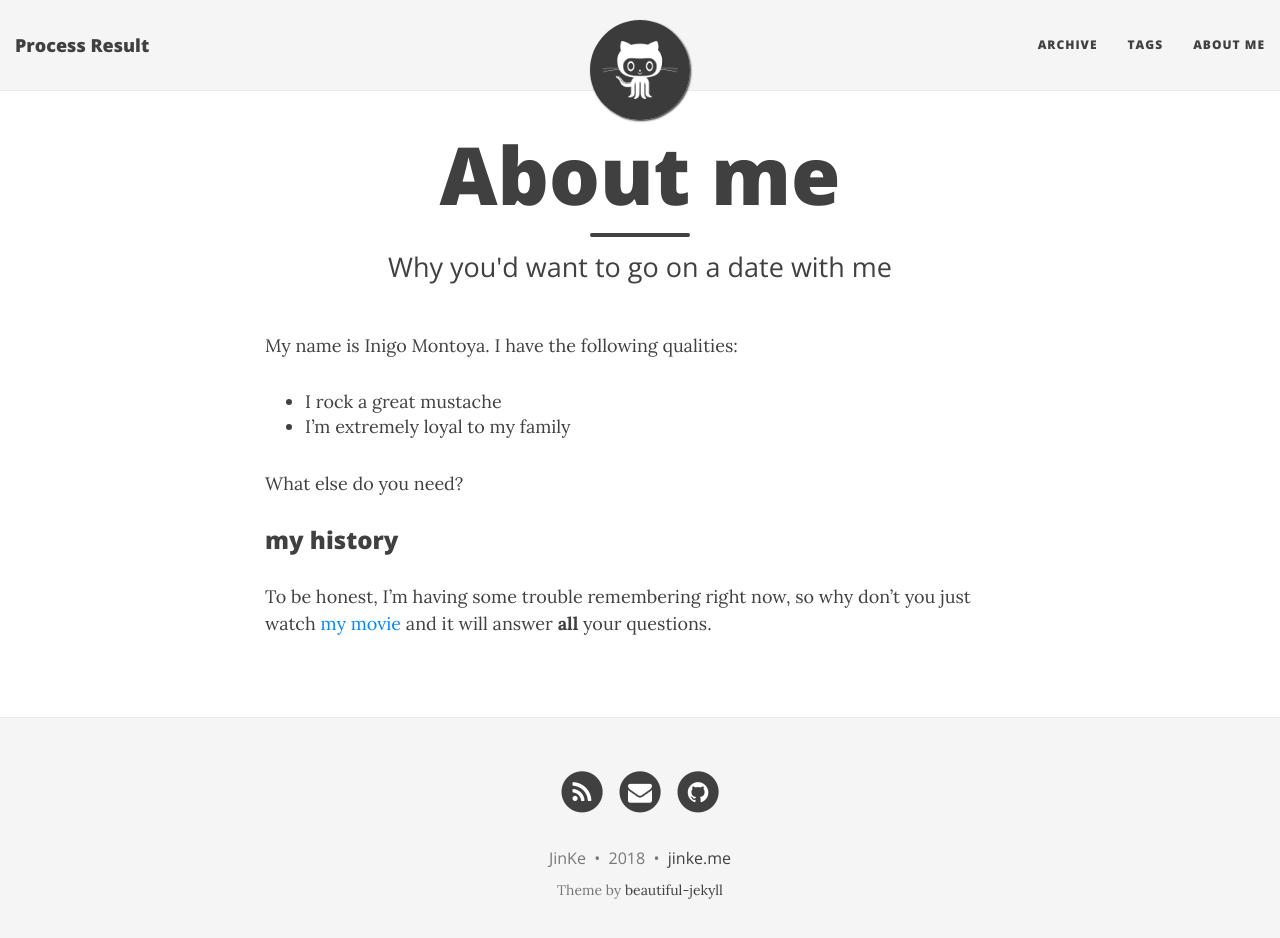
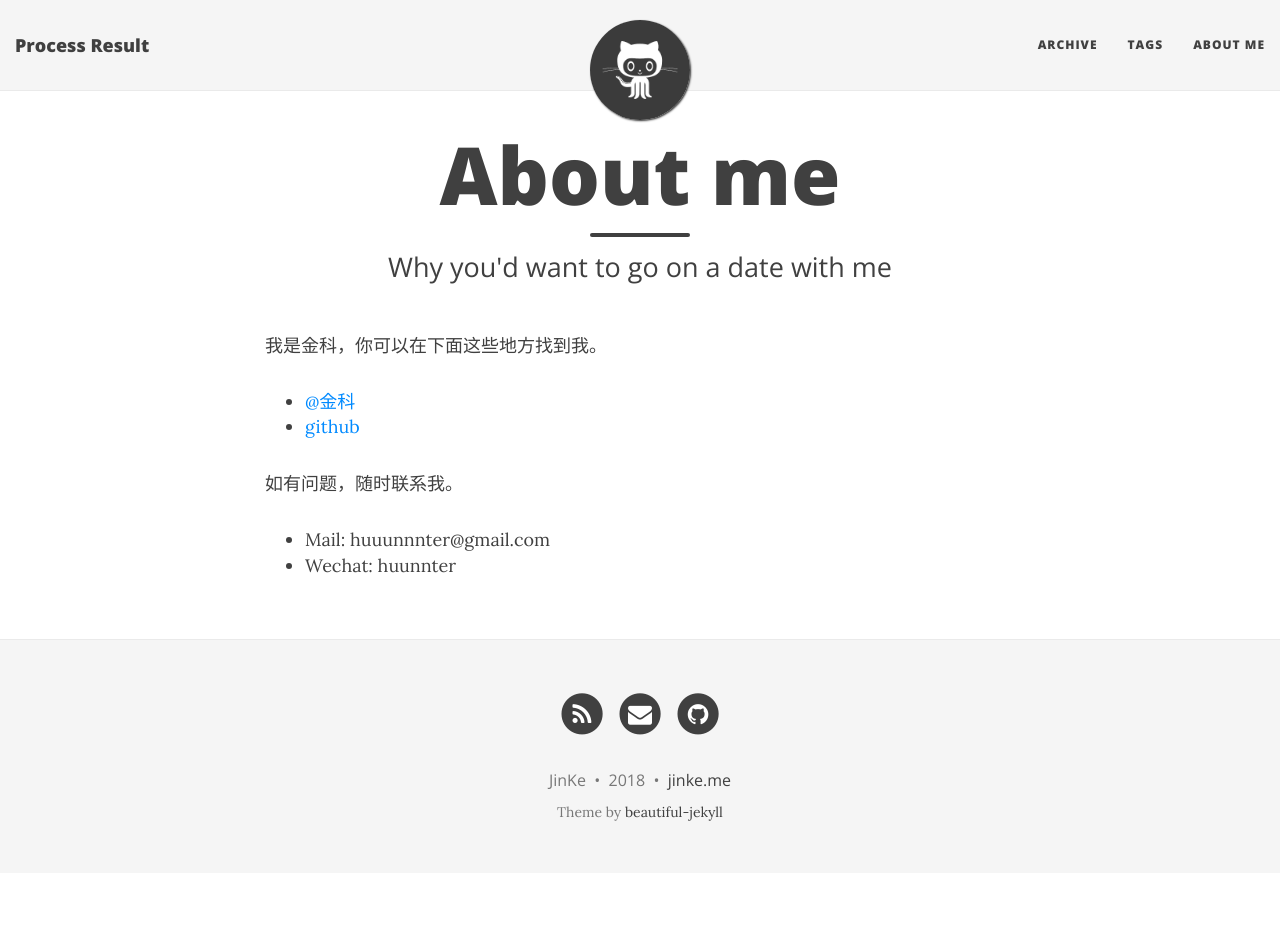
Before and after one commit to yichenluan/yichenluan.github.io, a Jekyll site: the page built from aboutme.md, in a window 1280 px wide and 951 px high. Shown: the top 938 px of the window. Built offline with Jekyll 4.4.1, drawn with Linux system fonts in a browser that asks for light colours; nearby versions of some CDN libraries.

Commit message:
fix abountme

```diff
--- a/aboutme.md
+++ b/aboutme.md
@@ -4,13 +4,12 @@ title: About me
 subtitle: Why you'd want to go on a date with me
 ---
 
-My name is Inigo Montoya. I have the following qualities:
+我是金科，你可以在下面这些地方找到我。
 
-- I rock a great mustache
-- I'm extremely loyal to my family
+- [@金科](http://weibo.com/u/3105994941)
+- [github](https://github.com/yichenluan/yichenluan.github.io)
 
-What else do you need?
+如有问题，随时联系我。
 
-### my history
-
-To be honest, I'm having some trouble remembering right now, so why don't you just watch [my movie](http://en.wikipedia.org/wiki/The_Princess_Bride_%28film%29) and it will answer **all** your questions.
+- Mail: huuunnnter@gmail.com
+- Wechat: huunnter
```
